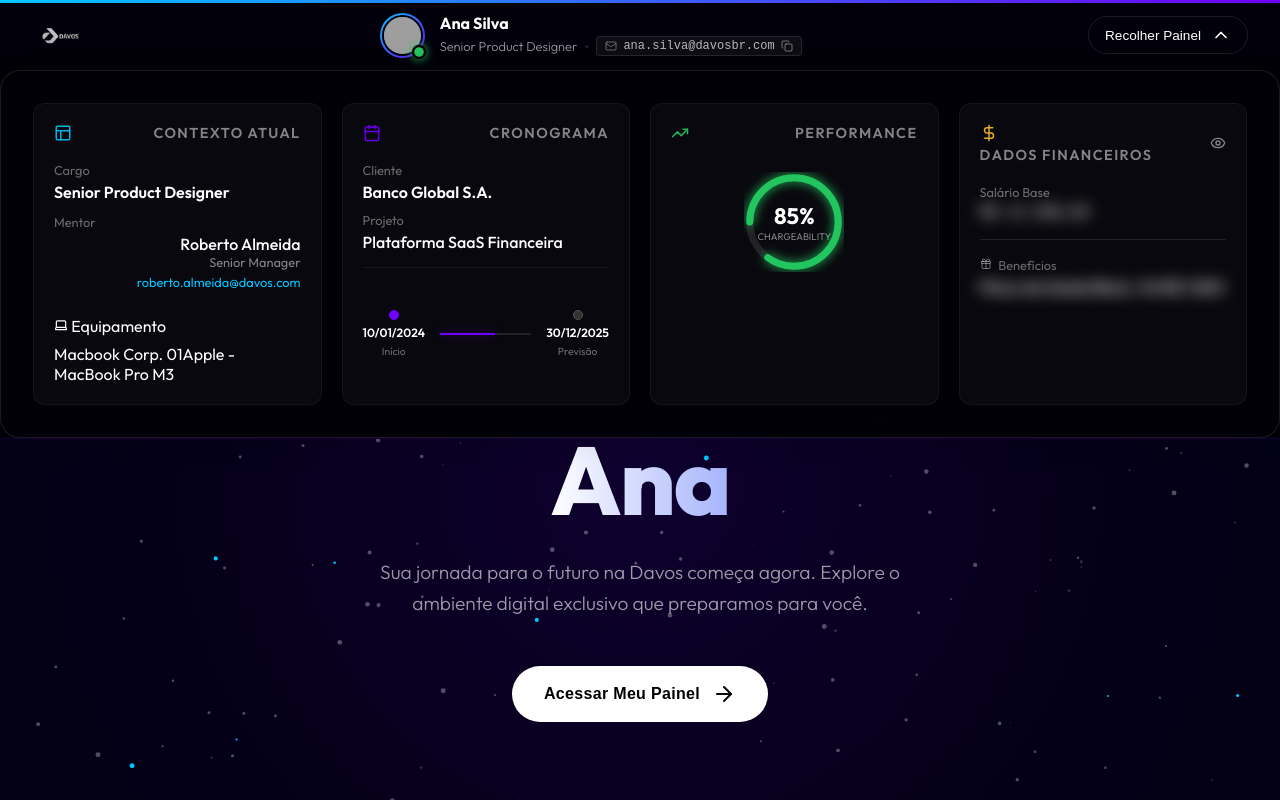
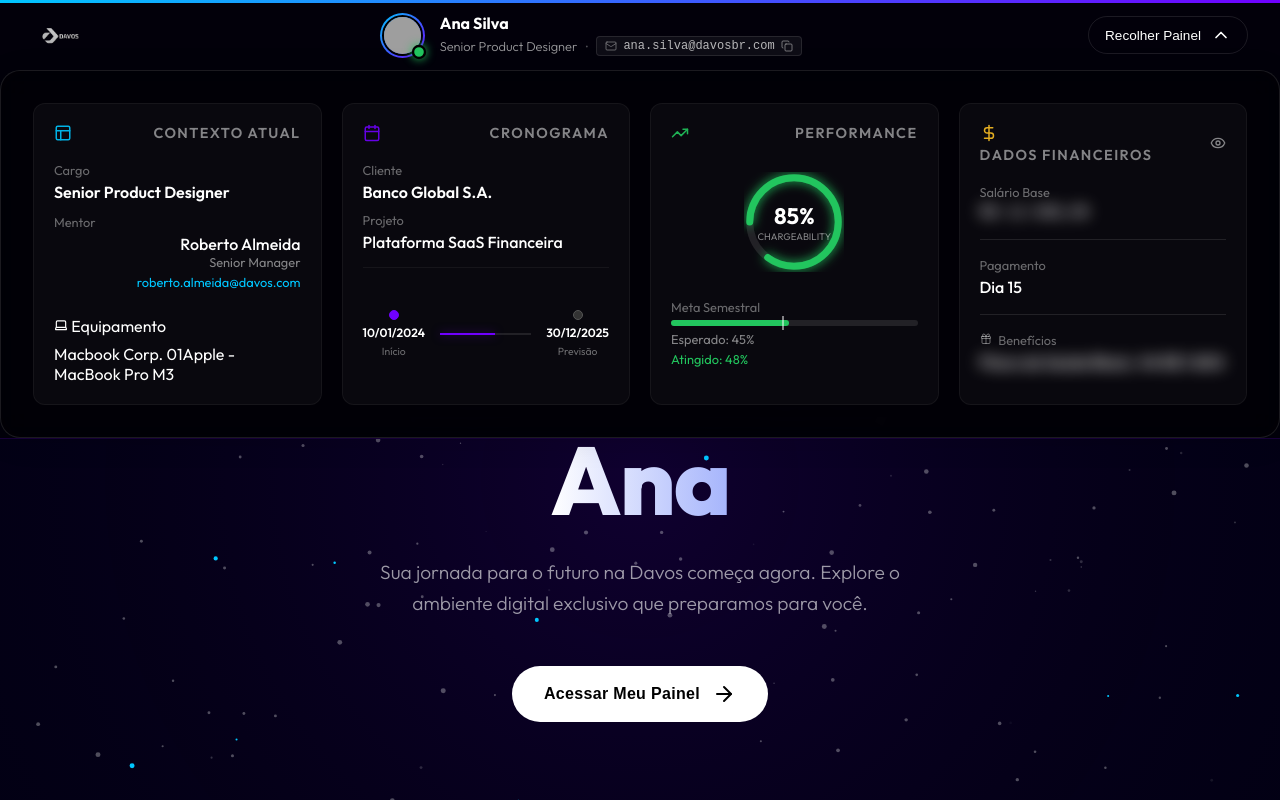
Before and after one commit to astoraoliveira-alt/onboarding, a React (Vite) app: page / in a window 1280 px wide. Both pictures are taken after a click on the button "Expandir Perfil". Shown: the top 800 px of the page. Built offline with nearby package versions, Linux system fonts and the light colour scheme; grey boxes are pictures that could not be loaded.

Commit message:
feat: Adicionado dia de pagamento e métricas de meta semestral ao painel do colaborador

```diff
--- a/src/components/DynamicHeader.css
+++ b/src/components/DynamicHeader.css
@@ -389,6 +389,35 @@
     /* Override default margin */
 }
 
+/* Goals Bar */
+.goals-stats {
+    margin-top: 15px;
+    width: 100%;
+}
+
+.goal-bar-container {
+    background: rgba(255, 255, 255, 0.1);
+    height: 6px;
+    border-radius: 3px;
+    margin-top: 5px;
+    position: relative;
+}
+
+.goal-expected-marker {
+    position: absolute;
+    top: -4px;
+    bottom: -4px;
+    width: 2px;
+    background: rgba(255, 255, 255, 0.5);
+    z-index: 1;
+}
+
+.goal-achieved-bar {
+    height: 100%;
+    background: #22c55e;
+    border-radius: 3px;
+}
+
 /* === Equipment Section === */
 .equipment-row {
     flex-direction: column;
--- a/src/components/DynamicHeader.jsx
+++ b/src/components/DynamicHeader.jsx
@@ -26,7 +26,10 @@ const DynamicHeader = () => {
         startDate: "10/01/2024",
         endDate: "30/12/2025",
         chargeability: 85,
+        goalExpected: 45, // % Esperado do semestre até o momento
+        goalAchieved: 48, // % Atingido real
         salary: "R$ 12.500,00",
+        paymentDay: "Dia 15",
         benefits: "Plano de Saúde Black, VA R$ 1.800",
         equipment: {
             brand: "Apple",
@@ -194,6 +197,21 @@ const DynamicHeader = () => {
                                                 <span className="text">Chargeability</span>
                                             </div>
                                         </div>
+                                        <div className="goals-stats">
+                                            <div className="info-row" style={{ justifyContent: 'space-between', fontSize: '0.9rem' }}>
+                                                <span className="label">Meta Semestral</span>
+                                            </div>
+                                            <div className="goal-bar-container">
+                                                {/* Expected Marker */}
+                                                <div className="goal-expected-marker" style={{ left: `${employee.goalExpected}%` }} title={`Esperado: ${employee.goalExpected}%`}></div>
+                                                {/* Achieved Bar */}
+                                                <div className="goal-achieved-bar" style={{ width: `${employee.goalAchieved}%` }}></div>
+                                            </div>
+                                            <div className="info-row" style={{ marginTop: '5px', fontSize: '0.8rem', color: 'rgba(255,255,255,0.5)', justifyContent: 'space-between' }}>
+                                                <span>Esperado: {employee.goalExpected}%</span>
+                                                <span style={{ color: '#22c55e' }}>Atingido: {employee.goalAchieved}%</span>
+                                            </div>
+                                        </div>
                                     </div>
                                 </div>
 
@@ -217,6 +235,11 @@ const DynamicHeader = () => {
                                         </div>
                                         <div className="separator"></div>
                                         <div className="info-row">
+                                            <span className="label">Pagamento</span>
+                                            <span className="value">{employee.paymentDay}</span>
+                                        </div>
+                                        <div className="separator"></div>
+                                        <div className="info-row">
                                             <span className="label"><Gift size={12} style={{ display: 'inline', marginRight: 4 }} /> Benefícios</span>
                                             <span className={`value benefits ${showSensitive ? '' : 'blurred'}`}>
                                                 {employee.benefits}
```
